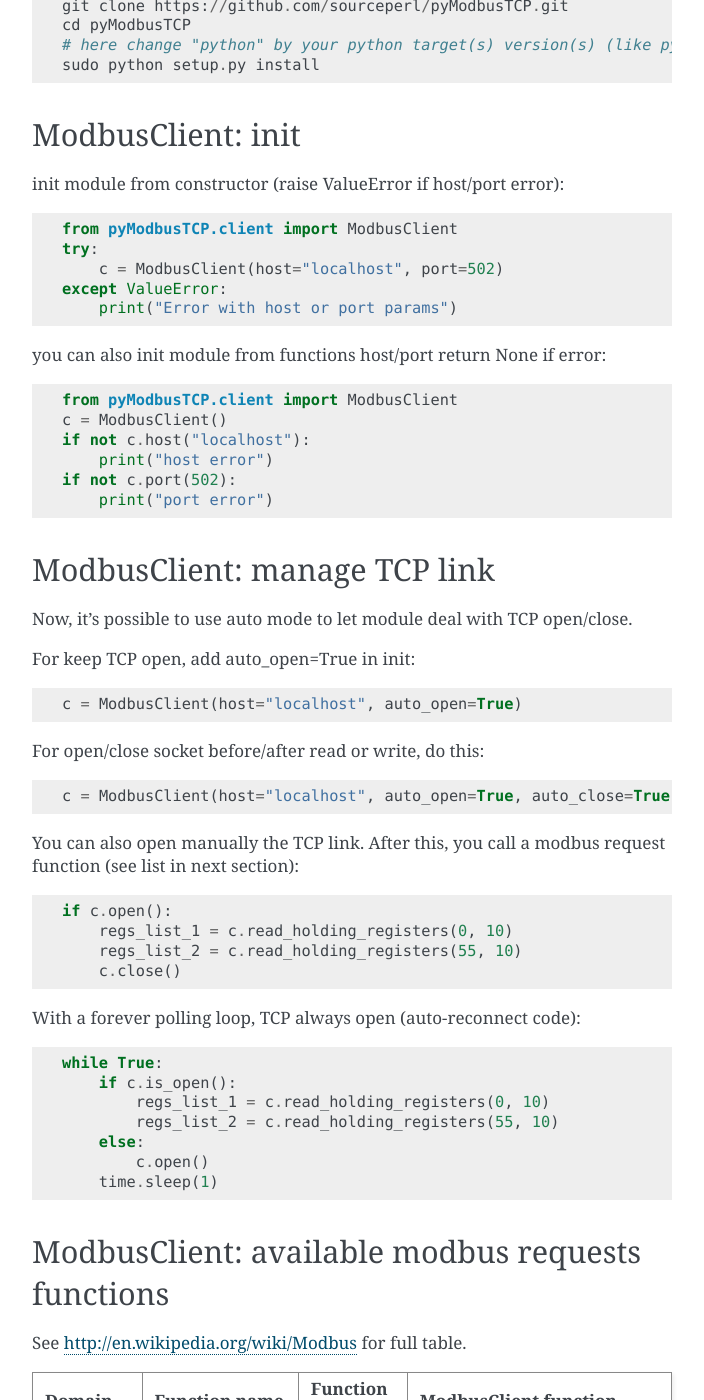
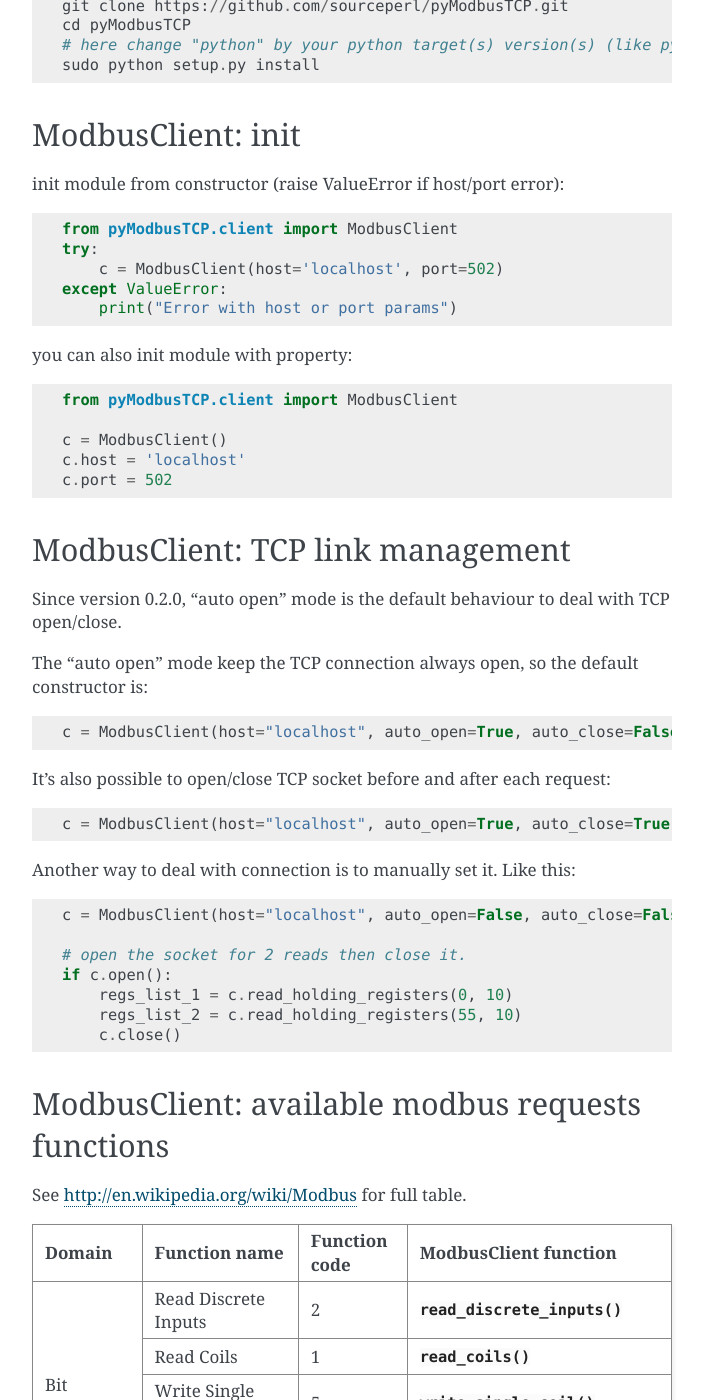
Before and after one commit to sourceperl/pyModbusTCP, a Sphinx documentation site: the page built from docs/quickstart/index.rst, in a window 1280 px wide and 1400 px high, scrolled down 958 px. Shown: the whole window, without its empty margins (408-1112 px from the left). Built offline with Sphinx 7.4.7, drawn with Linux system fonts in a browser that asks for light colours; the version number could not be read and is left out; some of the changed text lies outside the part shown.

Commit message:
update quickstart

```diff
--- a/docs/conf.py
+++ b/docs/conf.py
@@ -18,8 +18,11 @@
 #
 import os
 import sys
+
+# Insert pyModbusTCP path to read current version in it
 sys.path.insert(0, os.path.abspath('..'))
-import pyModbusTCP.constants
+
+import pyModbusTCP
 
 # -- General configuration ------------------------------------------------
 
@@ -58,10 +61,10 @@ author = u'Loïc Lefebvre'
 # built documents.
 #
 # The short X.Y version.
-version = pyModbusTCP.constants.VERSION
+version = pyModbusTCP.__version__
 
 # The full version, including alpha/beta/rc tags.
-release = pyModbusTCP.constants.VERSION
+release = pyModbusTCP.__version__
 
 # The language for content autogenerated by Sphinx. Refer to documentation
 # for a list of supported languages.
--- a/docs/quickstart/index.rst
+++ b/docs/quickstart/index.rst
@@ -45,49 +45,40 @@ init module from constructor (raise ValueError if host/port error)::
 
     from pyModbusTCP.client import ModbusClient
     try:
-        c = ModbusClient(host="localhost", port=502)
+        c = ModbusClient(host='localhost', port=502)
     except ValueError:
         print("Error with host or port params")
 
-you can also init module from functions host/port return None if error::
+you can also init module with property::
 
     from pyModbusTCP.client import ModbusClient
+
     c = ModbusClient()
-    if not c.host("localhost"):
-        print("host error")
-    if not c.port(502):
-        print("port error")
+    c.host = 'localhost'
+    c.port = 502
 
-ModbusClient: manage TCP link
------------------------------
+ModbusClient: TCP link management
+---------------------------------
 
-Now, it's possible to use auto mode to let module deal with TCP open/close.
+Since version 0.2.0, "auto open" mode is the default behaviour to deal with TCP open/close.
 
-For keep TCP open, add auto_open=True in init::
+The "auto open" mode keep the TCP connection always open, so the default constructor is::
 
-        c = ModbusClient(host="localhost", auto_open=True)
+        c = ModbusClient(host="localhost", auto_open=True, auto_close=False)
 
-For open/close socket before/after read or write, do this::
+It's also possible to open/close TCP socket before and after each request::
 
         c = ModbusClient(host="localhost", auto_open=True, auto_close=True)
 
-You can also open manually the TCP link. After this, you call a modbus request
-function (see list in next section)::
+Another way to deal with connection is to manually set it. Like this::
 
-    if c.open():
-        regs_list_1 = c.read_holding_registers(0, 10)
-        regs_list_2 = c.read_holding_registers(55, 10)
-        c.close()
+        c = ModbusClient(host="localhost", auto_open=False, auto_close=False)
 
-With a forever polling loop, TCP always open (auto-reconnect code)::
-
-    while True:
-        if c.is_open():
+        # open the socket for 2 reads then close it.
+        if c.open():
             regs_list_1 = c.read_holding_registers(0, 10)
             regs_list_2 = c.read_holding_registers(55, 10)
-        else:
-            c.open()
-        time.sleep(1)
+            c.close()
 
 ModbusClient: available modbus requests functions
 -------------------------------------------------
@@ -146,7 +137,7 @@ If need, you can enable a debug mode for ModbusClient like this::
 
 or::
 
-    c.debug(True)
+    c.debug = True
 
 when debug is enable all debug message is print on console and you can see
 modbus frame::
@@ -165,21 +156,24 @@ print::
 utils module: Modbus data mangling
 ----------------------------------
 
-Sample data mangling, usefull for interface PLC device.
+When we have to deal with the variety types of internal registers of PLC device,
+we often need of some data mangling. Utils part of pyModbusTCP can help you in
+this task. Now, let's see some use cases.
 
-- 16 bits to 32 bits integers::
+- We need to read 32 bits registers (also know as long format) in a PLC::
 
     from pyModbusTCP import utils
-    list_16_bits = [0x0123, 0x4567, 0x89ab, 0xcdef]
+
+    list_16_bits = [0x0123, 0x4567, 0xdead, 0xbeef]
 
     # big endian sample (default)
     list_32_bits = utils.word_list_to_long(list_16_bits)
-    # display "['0x1234567', '0x89abcdef']"
+    # display "['0x1234567', '0xeadbeef']"
     print([hex(i) for i in list_32_bits])
 
     # little endian sample
     list_32_bits = utils.word_list_to_long(list_16_bits, big_endian=False)
-    # display "['0x45670123', '0xcdef89ab']"
+    # display "['0x45670123', '0xbeefdead']"
     print([hex(i) for i in list_32_bits])
 
 - two's complement (see http://en.wikipedia.org/wiki/Two%27s_complement)::
@@ -196,6 +190,7 @@ Sample data mangling, usefull for interface PLC device.
 - an integer of val_size bits (default is 16) to an array of boolean::
 
     from pyModbusTCP import utils
+
     # display "[True, False, True, False, False, False, False, False]"
     print(utils.get_bits_from_int(0x05, val_size=8))
 
```
